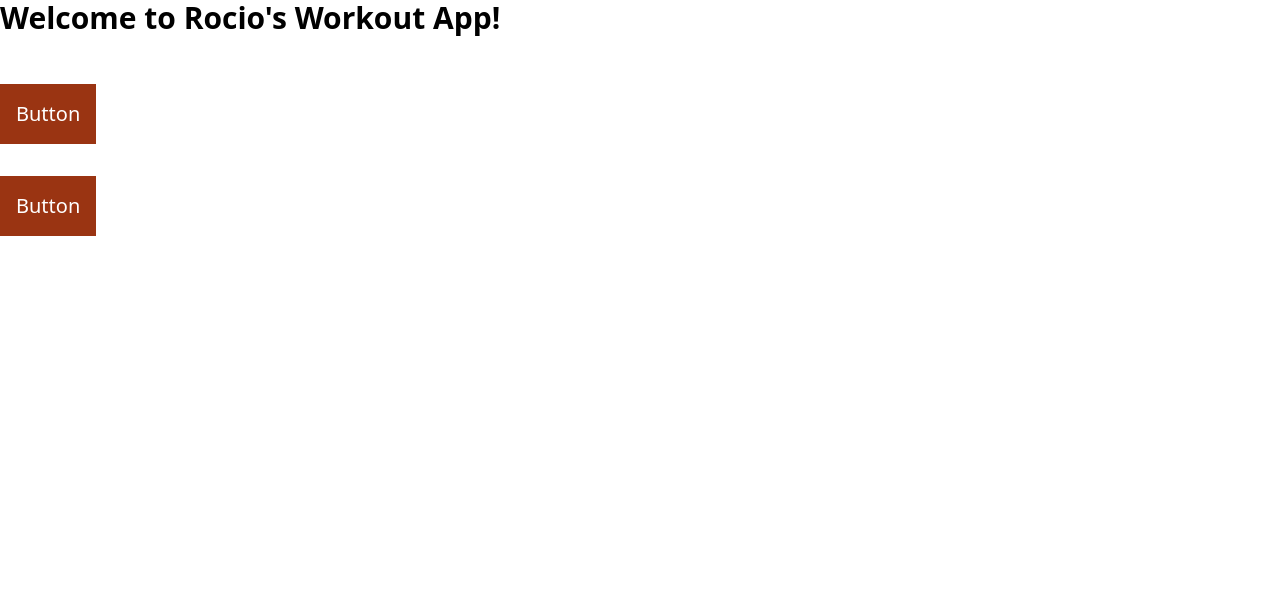
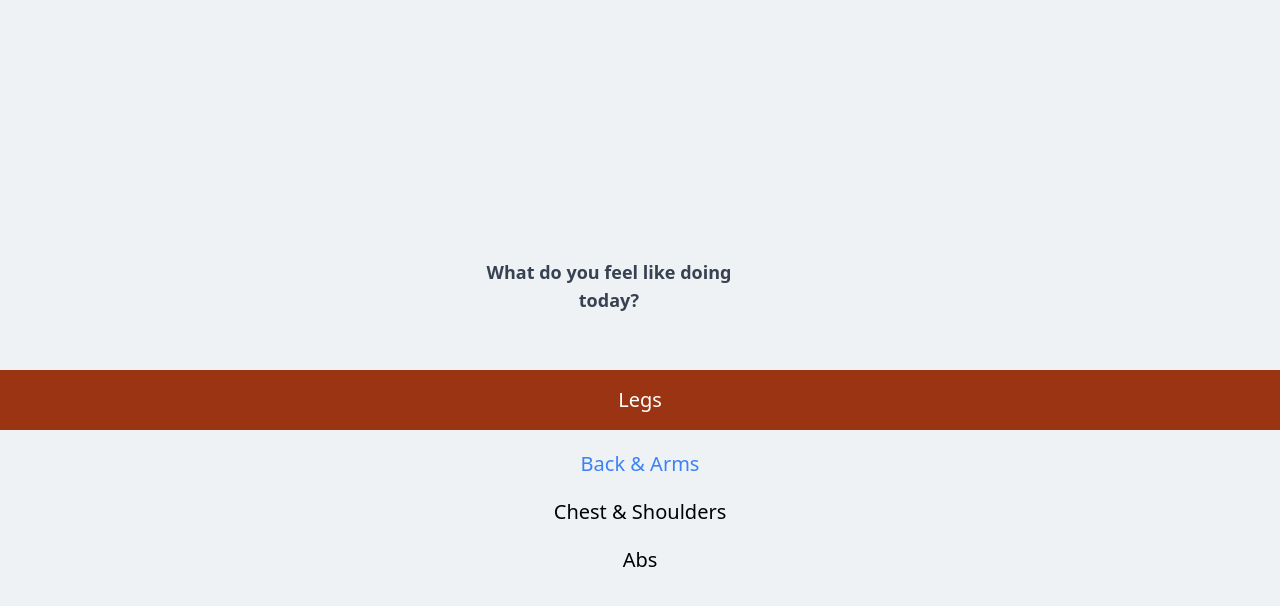
Before and after one commit to Yevhenbk/roci-fit, a Next.js app: page / in a window 1280 px wide. Shown: the top 606 px of the page. Built offline with nearby package versions, Linux system fonts and the light colour scheme.

Commit message:
update ui

```diff
--- a/src/components/templates/HomeTemplate.tsx
+++ b/src/components/templates/HomeTemplate.tsx
@@ -1,28 +1,50 @@
-import { FC, useContext } from 'react'
+import { FC, useContext, Fragment } from 'react'
 import { Context } from '@store/context'
 import Button from '@UI/Button/Button'
 import FadeInContainer from '@UI/FadeInContainer/FadeInContainer'
 
 const HomeTemplate: FC = () => {
-  const { fadeIn, setFadeIn } = useContext(Context)
+
+  const { greeting } = useContext(Context)
 
   return (
-    <div className='flex flex-col gap-8'>
+    <div className='flex flex-col gap-14 items-center justify-center h-[100vh]
+    w-[100vw] bg-[#EEF2F5]'>
+        <div className='flex flex-col gap-8 text-center items-center'>
           <FadeInContainer duration={4}>
-        <h1 className="text-3xl font-bold mb-4">
-          Welcome to Rocio's Workout App!
+            <h1 className='text-3xl text-gray-900  font-extrabold max-[1036px]:w-[22rem]'>
+              {greeting}
             </h1>
           </FadeInContainer>
           <FadeInContainer duration={3}>
-        <Button intent='secondary'>
-          Button
+            <h3 className='text-lg text-gray-700 text-center font-bold w-[80%]'>
+              What do you feel like doing today?
+            </h3>
+          </FadeInContainer>
+        </div>
+      <div className='flex flex-col items-stretch gap-5 min-w-[22rem]'>
+        <FadeInContainer duration={4}>
+          <Button intent='secondary' fullWidth={true}>
+            <p className='font-medium'>Legs</p>
+          </Button>
+        </FadeInContainer>
+        <FadeInContainer duration={3}>
+          <Button fullWidth={true}>
+            <p className='font-medium'>Back & Arms</p>
           </Button>
         </FadeInContainer>
         <FadeInContainer duration={2}>
-        <Button intent='secondary'>
-          Button
+          <Button intent='teritary' fullWidth={true}>
+            <p className='font-medium'>Chest & Shoulders</p>
           </Button>
         </FadeInContainer>
+        <FadeInContainer duration={1}>
+          <Button intent='quaternary' fullWidth={true}>
+            <p className='font-medium'>Abs</p>
+          </Button>
+        </FadeInContainer>
+      </div>
+
     </div>
   )
 }
```
Lines whose indentation alone changed are shown as unchanged.
